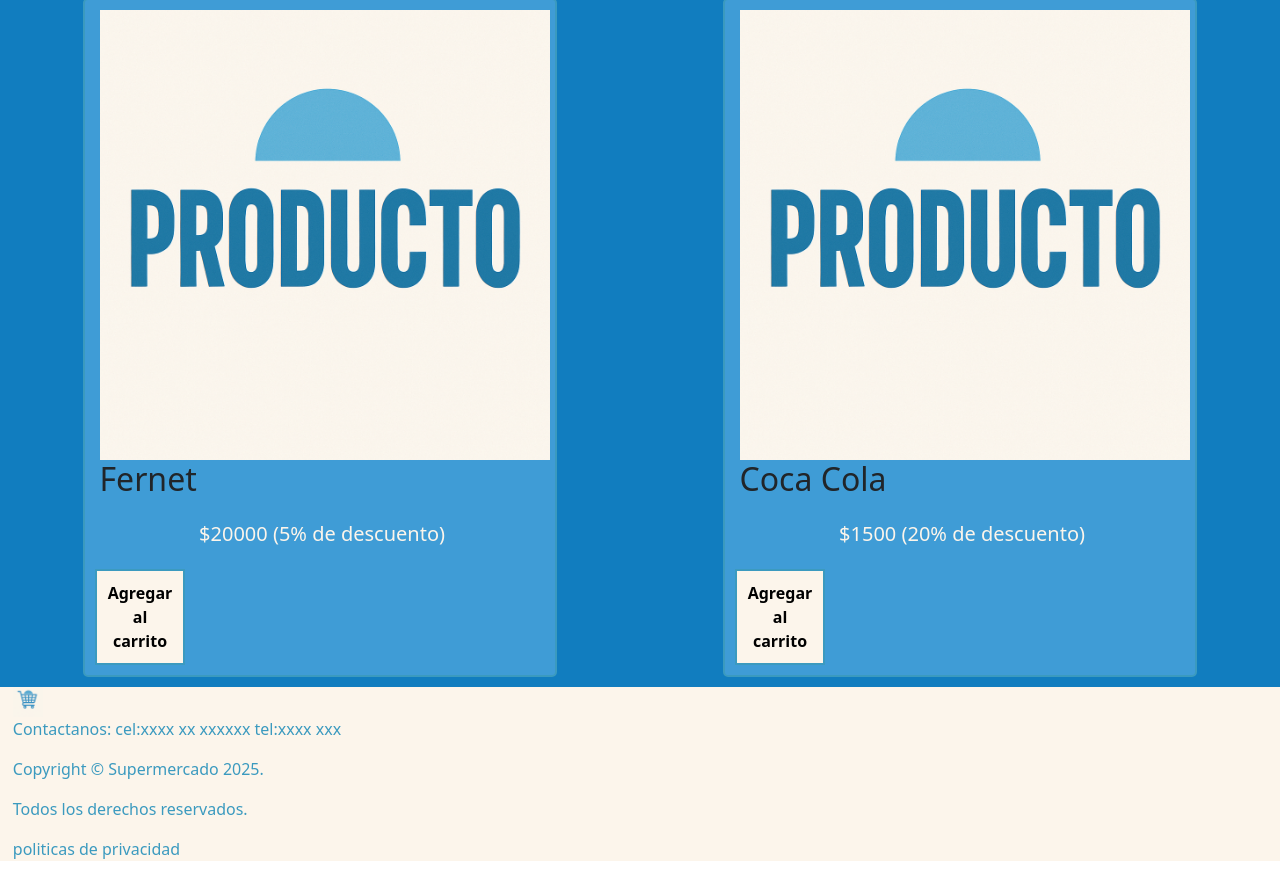
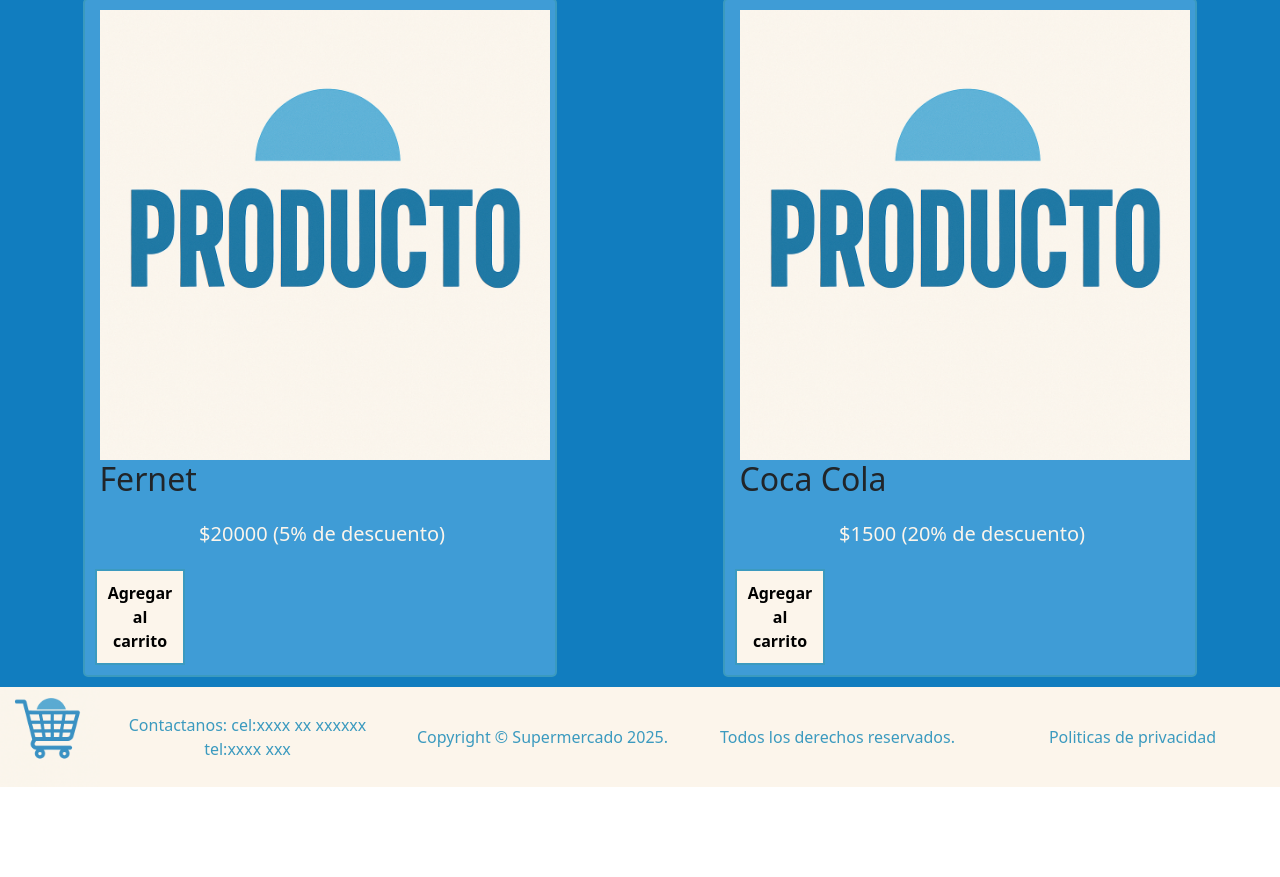
Before and after one commit to NicolasExeVaras/Supermercado, a plain HTML site: page index.html in a window 1280 px wide. Shown: the part 1616-2493 px from the top of the page. After the commit the page ends 2403 px from the top, so only its background shows below. Drawn offline with nearby package versions, Linux system fonts and the light colour scheme.

Commit message:
agregado de footer con bootstrap

```diff
--- a/css/style.css
+++ b/css/style.css
@@ -9,6 +9,7 @@
     text-decoration: none;
     color: #3B9ABF;
 }
+/*Estilos del header y nav*/
 header {
     background-color: #FCF5EB;
     border: solid 1px #FCF5EB;
@@ -31,6 +32,7 @@
     color: #3B9ABF;
     width: 100%;
 }
+/*estilo de Main*/
 h1 {
     text-align: center;
     color: #FCF5EB;
@@ -82,13 +84,6 @@
     margin: 5% 25%;
     width: 50%;
 }
-footer {
-    background-color: #FCF5EB;
-    text-indent: 1%;
-}
-footer p {
-    color: #3B9ABF;
-}
 .ofertas {
     text-decoration-line: underline;
     font-size: 25px;
@@ -116,3 +111,26 @@
 .productos-totales {
     text-transform: capitalize;
 }
+footer {
+    display:flex;
+    flex-direction: row;
+    height: 100px;
+    background-color: #FCF5EB;
+}
+footer p {
+    display: flex;
+    flex-direction: row;
+    align-items: center;
+    justify-content: space-around;
+    margin: auto;
+    text-decoration: none;
+    text-align: center;
+    width: 80%;
+    color: #3B9ABF;
+}
+footer img{
+    display: flex;
+    flex-direction: row;
+    justify-content: left;
+    width: 15%;
+}
--- a/index.html
+++ b/index.html
@@ -77,11 +77,11 @@
 
     </main>
     <footer>
-        <img src="./assets/logo-supermercado.png" alt="imagen de un carrito de supermercado que es el logo del supermercado" width="30px">
+        <img src="../assets/logo-supermercado.png" alt="imagen de un carrito de supermercado que es el logo del supermercado">
         <p>Contactanos: cel:xxxx xx xxxxxx tel:xxxx xxx</p>
         <p>Copyright © Supermercado 2025.</p>
         <p>Todos los derechos reservados.</p>
-        <p>politicas de privacidad</p>
+        <p>Politicas de privacidad</p>
     </footer>
     <script src="https://cdn.jsdelivr.net/npm/bootstrap@5.3.8/dist/js/bootstrap.bundle.min.js" integrity="sha384-FKyoEForCGlyvwx9Hj09JcYn3nv7wiPVlz7YYwJrWVcXK/BmnVDxM+D2scQbITxI" crossorigin="anonymous"></script>
 </body>
```
Also changed, not shown: pages/medios-de-pago.html (+2 -2 lines), pages/productos.html (+2 -2 lines), pages/quienes-somos.html (+2 -2 lines), pages/ubicacion.html (+2 -2 lines).
